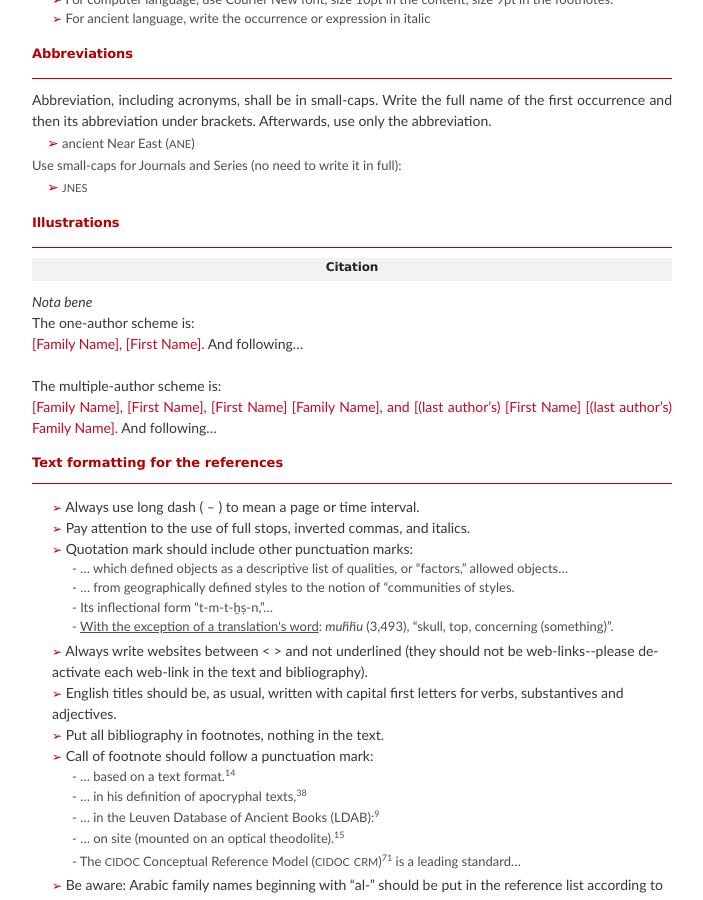
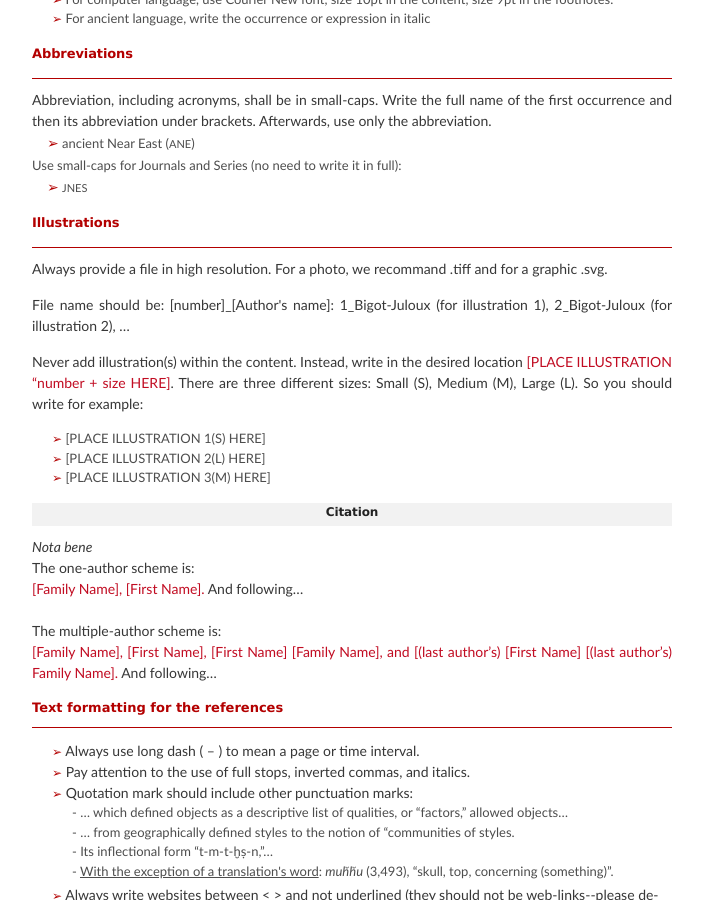
Before and after one commit to vbigot-juloux/ane-research-humanities, a Jekyll site: the page built from docs/Guidelines.md, in a window 1280 px wide and 900 px high, scrolled down 792 px. Shown: the whole window, without its empty margins (288-991 px from the left). Built offline with Jekyll 4.4.1, drawn with Linux system fonts in a browser that asks for light colours; the repository's description, which GitHub fills in, is left out; some of the changed text lies outside the part shown.

Commit message:
Update Guidelines.md

```diff
--- a/docs/Guidelines.md
+++ b/docs/Guidelines.md
@@ -50,6 +50,14 @@ Use small-caps for Journals and Series (no need to write it in full): <br />
 
 <h3 style="color:#b30000;">Illustrations</h3>
 <hr style="height:0; margin:0; background:transparent; border-bottom:0.5px solid #b30000;" />
+<p>Always provide a file in high resolution. For a photo, we recommand .tiff and for a graphic .svg.</p>
+<p>File name should be: [number]_[Author's name]: 1_Bigot-Juloux (for illustration 1), 2_Bigot-Juloux (for illustration 2), …</p>
+<p>Never add illustration(s) within the content. Instead, write in the desired location <span style="color: rgba(191, 4, 27, 0.97)">[PLACE ILLUSTRATION “number + size HERE]</span>. There are three different sizes: Small (S), Medium (M), Large (L). So you should write for example:</p>
+<ul style="list-style-type: none; font-size: 13px; color: #4d4d4d;">
+  <li><span style="color:#b30000; font-size: 12px;">&#x27A2;</span> [PLACE ILLUSTRATION 1(S) HERE]</li>
+  <li><span style="color:#b30000; font-size: 12px;">&#x27A2;</span> [PLACE ILLUSTRATION 2(L) HERE]</li>
+  <li><span style="color:#b30000; font-size: 12px;">&#x27A2;</span> [PLACE ILLUSTRATION 3(M) HERE]</li>
+  </ul>
 
 <h3 style="font-size: 12px; background-color: #f2f2f2; text-align: center">Citation</h3>
 _Nota bene_
@@ -160,7 +168,7 @@ The volumes are freely downloadable at <https://oi.uchicago.edu/research/publica
 
 Note:
 <ul style="list-style-type:decimal; margin-top: -12px">
-  <li style="padding-bottom: 12px; text-align: justify">If there is the need to mention two or more consecutive times a same work, after the first normal citation in the same paragraph, the abbreviation “ibid.” should be used as substitution of [Author Year]:<br />
+  <li style="padding-bottom: 12px; text-align: justify">If there is the need to mention two or more consecutive times a same work, after the first normal citation in the same paragraph, the abbreviation “ibid.” should be used as substitution of <span style="color: rgba(191, 4, 27, 0.97)">[Author Year]</span>:<br />
    <span style="padding-left: 15px; display: inline-block; font-size: 13px; color: #4d4d4d">
      <span style="color:#b30000; font-size: 12px;">&#x27A2;</span> … as in Bovon 2004, 318–319. […] Furthermore, … (ibid., 321).</span>
   </li>
```
